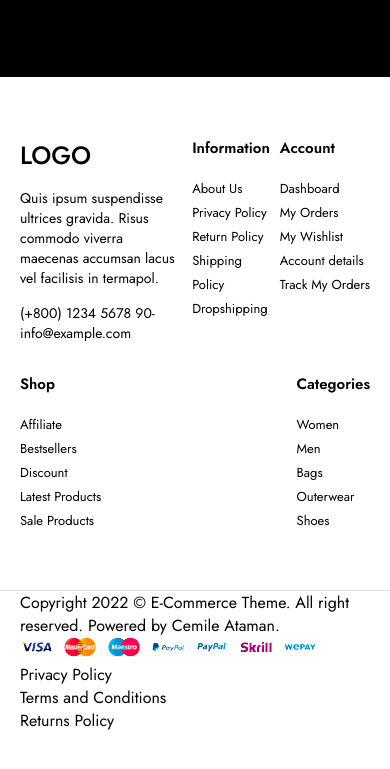
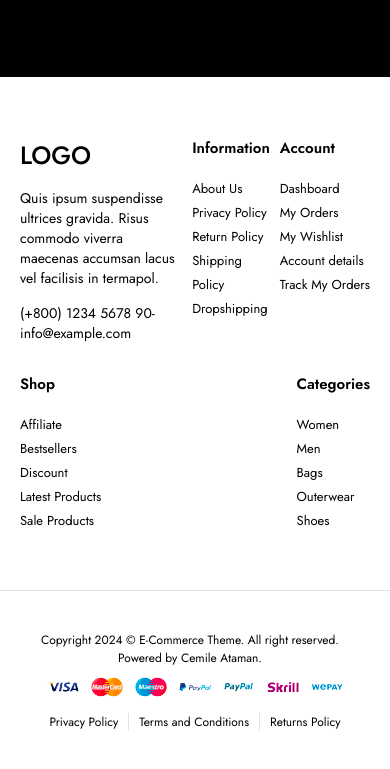
Before and after one commit to cemileataman/E-Commerce, a plain HTML site: page index.html in a window 390 px wide. Shown: the part 7748-8517 px from the top of the page. Before the commit the page ends 8480 px from the top, so only its background shows below. Drawn offline with nearby package versions, Linux system fonts and the light colour scheme.

Commit message:
Footer copyright css

```diff
--- a/css/layout/footer.css
+++ b/css/layout/footer.css
@@ -58,7 +58,6 @@
 
 /*! widgets start */
 
-/* !widgets end */
 .widgets-row {
   padding: 60px 0;
   border-bottom: 1px solid #dee0ea;
@@ -90,7 +89,6 @@
 .footer-widgets .widgets-nav-menu ul {
   margin-top: 20px;
   font-size: 13px;
-
 }
 .widgets-nav-menu .menu-list {
   opacity: 1;
@@ -99,19 +97,54 @@
   flex-direction: column;
   row-gap: 5px;
 }
+/* !Widgets End */
+
+/* !Copyright start */
+.footer-copyright {
+  margin: 40px 0;
+  display: flex;
+  align-items: center;
+}
+.footer-copyright .site-copyright {
+  font-size: 12px;
+  margin-right: 10px;
+}
+.footer-copyright .footer-menu {
+  margin-left: auto;
+}
+.footer-copyright .footer-menu-list {
+  display: flex;
+  align-items: center;
+  font-size: 12px;
+  column-gap: 10px;
+}
+.footer-copyright .footer-menu-list .list-item:not(:last-child) {
+  padding-right: 10px;
+  border-right: 1px solid #dee0ea;
+}
+/* !Copyright end */
+
 /* !Responsive */
 @media (max-width: 768px) {
   .footer .footer-row-wrapper {
     flex-direction: column;
     row-gap: 20px;
   }
-  .footer-widgets .brand-info .footer-desc{
+  .footer-widgets .brand-info .footer-desc {
     width: unset;
   }
   .footer-widgets > div {
     flex: unset;
   }
-  .footer .brand-info{
+  .footer .brand-info {
     margin-bottom: 20px;
   }
+  .footer-copyright {
+    flex-direction: column;
+    text-align: center;
+    row-gap: 10px;
+  }
+  .footer-copyright .footer-menu{
+margin-left: unset;
+  }
 }
--- a/index.html
+++ b/index.html
@@ -1097,7 +1097,7 @@
       <div class="container">
         <div class="footer-copyright">
           <div class="site-copyright">
-            <p>Copyright 2022 © E-Commerce Theme. All right reserved. Powered by Cemile Ataman.</p>
+            <p>Copyright 2024 © E-Commerce Theme. All right reserved. Powered by Cemile Ataman.</p>
           </div>
           <a href="#"><img src="img/footer/cards.png" alt=""></a>
           <div class="footer-menu">
```
